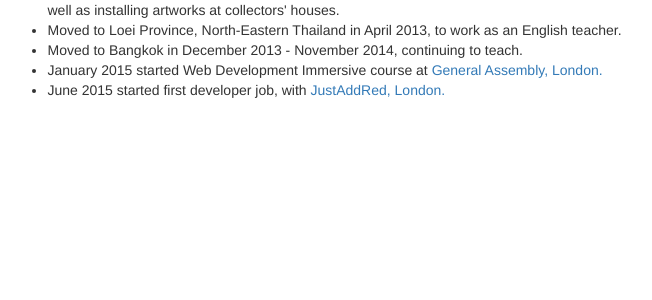
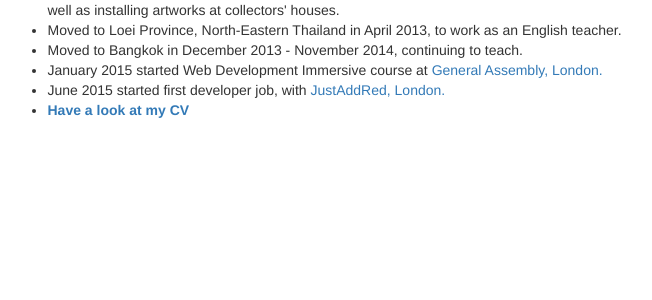
Before and after one commit to AliSkinner/personal_site, a Django app: template templates/homepage/about.html in a window 1280 px wide. Shown: the part 190-490 px from the top of the page, without its empty margins (335-987 px from the left). Run offline with Django 3.2, Linux system fonts and the light colour scheme; the template is opened without the code that fills it, so the values that code supplies are empty; some libraries are stand-ins or nearby versions.

Commit message:
added cv

```diff
--- a/templates/homepage/about.html
+++ b/templates/homepage/about.html
@@ -18,6 +18,7 @@
       <li>Moved to Bangkok in December 2013 - November 2014, continuing to teach.</li>
       <li>January 2015 started Web Development Immersive course at <a href="http://generalassemb.ly">General Assembly, London.</a></li>
       <li>June 2015 started first developer job, with <a href="http://justaddred.com/">JustAddRed, London.</a></li>
+      <li><strong><a href="https://s3-eu-west-1.amazonaws.com/assorted-projects/personal_site/Ali_Skinner_CV.pdf">Have a look at my CV</a></strong></li>
     </ul>
   </main>
 
```
